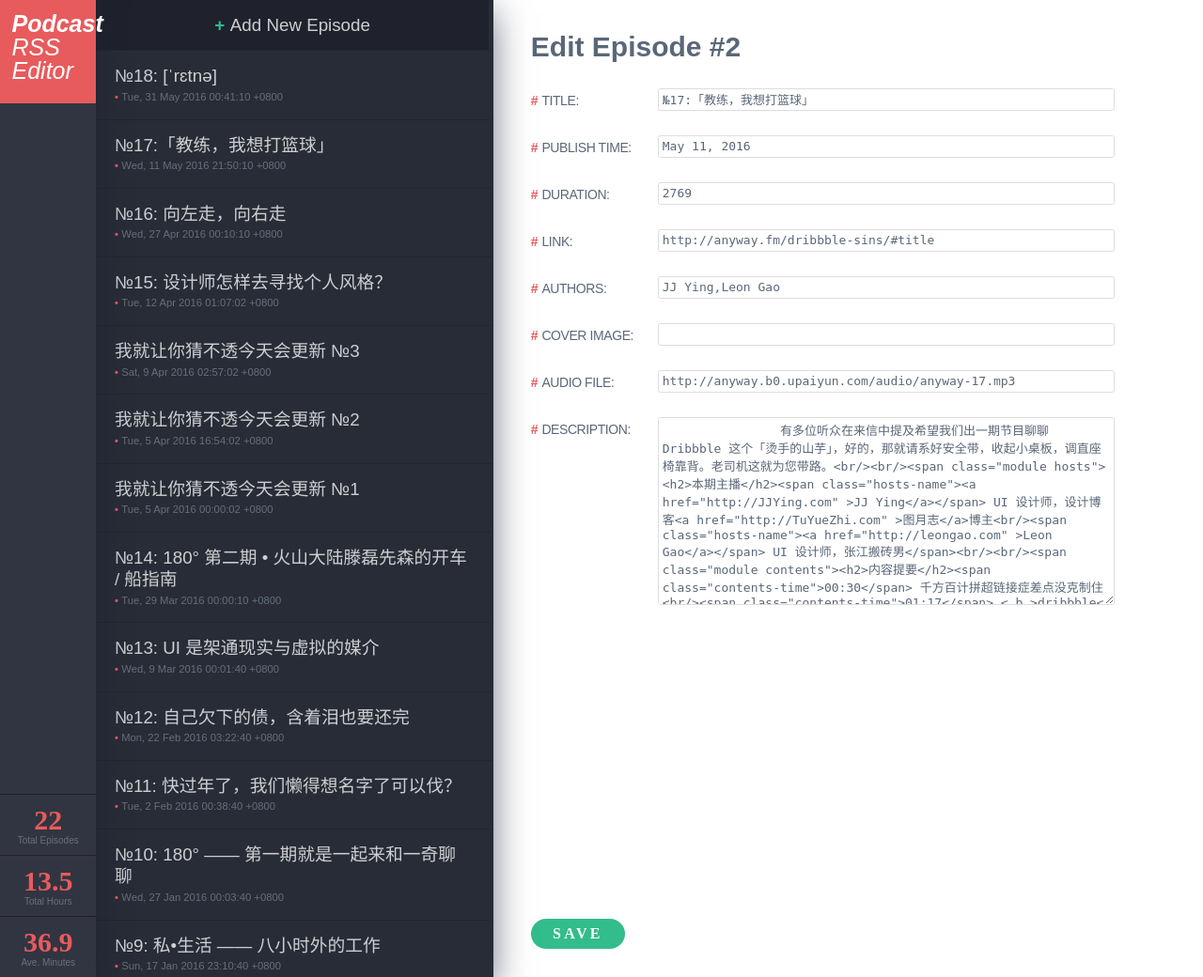
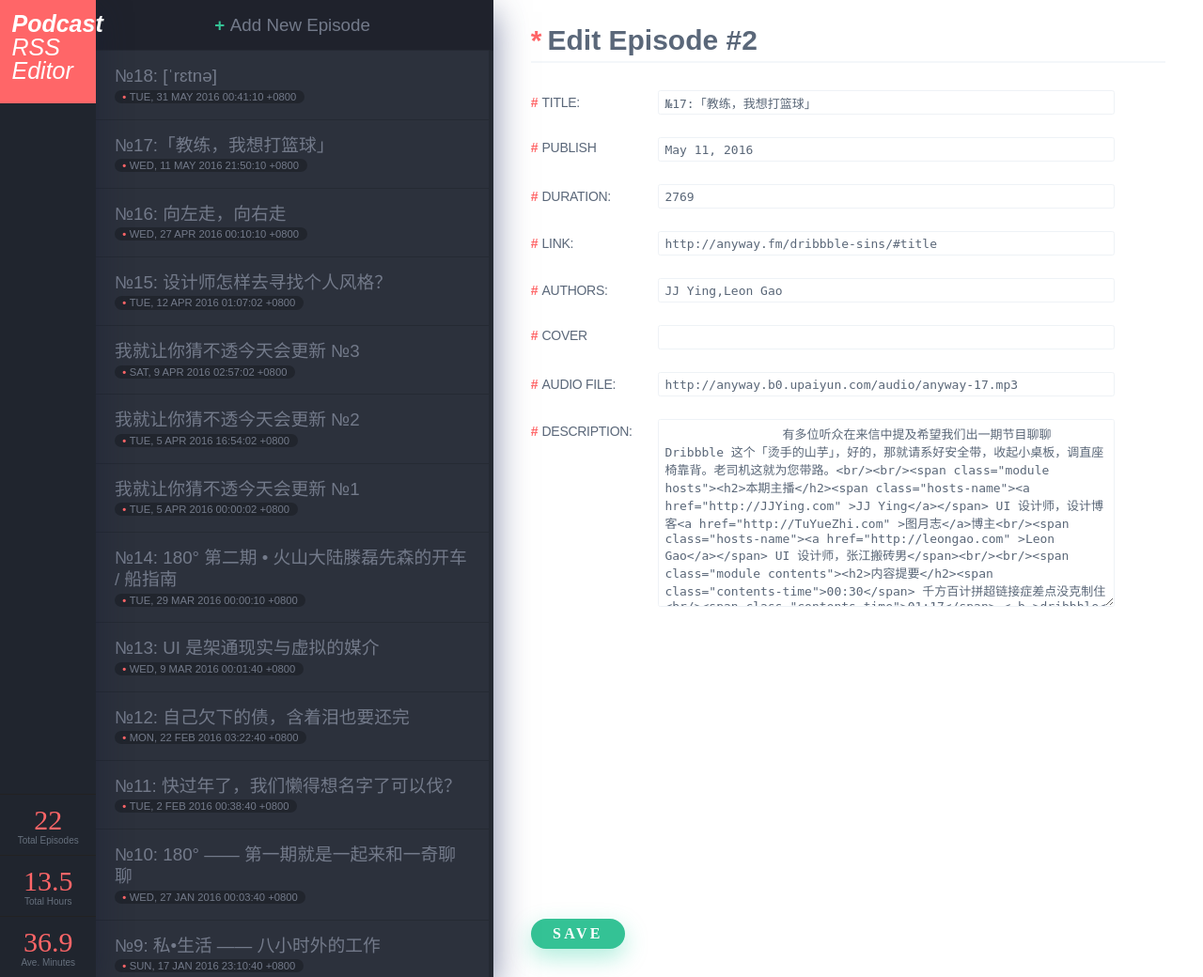
Before and after one commit to JJYing/Podcast-RSS-Editor, a PHP site: page /?ep=1 in a window 1280 px wide. Shown: the whole page at 94% size. Run offline with PHP 8.4, Linux system fonts and the light colour scheme; data that the repository does not hold is empty.

Commit message:
Style Update

```diff
--- a/styles.css
+++ b/styles.css
@@ -31,7 +31,7 @@ input{
 }
 /*~Nav*/
 nav{
-	background: #313541;
+	background: #20252e;
 	width: 8%;
 	height: 100%;
 	position: fixed;
@@ -45,7 +45,7 @@ nav{
 	font-size: 2.5em;
 	font-weight: 100;
 	width: 100%;
-	background: #e85b5d;
+	background: #ff6668;
 	padding: .5em;
 	display: block;
 	height: 110px;
@@ -67,11 +67,12 @@ nav{
 	border-top: 1px solid #222;
 	text-align: center;
 	line-height: 1.1;
+	font-weight: 400;
 }
 .dashboard strong{
-	font-weight: 700;
+	font-weight: 100;
 	font-size: 3em;
-	color: #e85b5d;
+	color: #ff6668;
 	font-family: 'Avenir Next Condensed';
 }
 /*~Item List*/
@@ -81,31 +82,37 @@ aside{
 	height: 100%;
 	position: fixed;
 	overflow: scroll;
+	overflow-x: auto;
 	left: 8%;
 	z-index: 900;
-	box-shadow: 0px 13px 35px rgba(25,31,54,0.6);
+	box-shadow: 0px 13px 35px rgba(41,54,105,0.6);
 }
 .item{
-	background: #282c37;
+	background: #2c313c;
 	font-size: 1.5em;
 	display: block;
 	font-weight: 700;
 	line-height: 1.25;
 	display: block;
 	padding: 1em 1.3em;
-	border-bottom: 1px solid #222630;
-	border-right: 5px solid #282c37;
+	border-bottom: 1px solid #252a33;
+	border-right: 5px solid #252a33;
 	cursor: pointer;
 	-webkit-transition: all .1s ease-in;
 }
+.item.highlight{
+	background: #222730;
+	border-right: 5px solid #171922;
+}
 .item:hover{
-	background: #33bc8c;
+	background: #34c295;
 	border-right: 5px solid #3ee6ab;
-	border-bottom: 1px solid #33bc8c;
+	border-bottom: 1px solid #34c295;
 }
 .add-new-item{
 	text-align: center;
 	background: #1f222c;
+	border-right: 5px solid #1f222c;
 }
 .add-new-item h1{
 	font-weight: 100;
@@ -113,7 +120,7 @@ aside{
 .add-new-item h1:before{
 	content: "+";
 	font-weight: 900;
-	color: #33bc8c;
+	color: #34c295;
 	margin: 0 .3em 0 0;
 }
 .item:hover h1,
@@ -123,21 +130,29 @@ aside{
 }
 h1{
 	font-size: 1.25em;
-	color: #cecfd1;
+	color: #737a8a;
 	font-weight: 400;
 	-webkit-transition: all .1s ease-in;
 }
+.item.highlight h1{
+	font-weight: 900;
+	color: #cecfd1;
+}
 .item-date{
 	font-size: .75em;
-	color: #656f7c;
+	color: #737a8a;
+	background: rgba(0, 0, 0, .25);
+	padding: .1em .75em;
+	border-radius: 1em;
 	font-weight: 300;
+	text-transform: uppercase;
 	-webkit-transition: all .1s ease-in;
 }
 .item-date:before{
-content: "•";
-font-weight: 900;
-color: #e85b5d;
-margin: 0 .3em 0 0;
+	content: "•";
+	font-weight: 900;
+	color: #ff6668;
+	margin: 0 .3em 0 0;
 }
 /* Edit Panel */
 .panel{
@@ -157,6 +172,15 @@ margin: 0 .3em 0 0;
 }
 h2{
 	font-weight: 700;
+	line-height: 1.5em;
+	margin: 0 0 .5em;
+	border-bottom: 2px solid #f4f7fa;
+}
+h2:before{
+	content: "*";
+	font-weight: 900;
+	color: #ff6668;
+	margin: 0 .2em 0 0;
 }
 .edit-panel section{
 	width: 100%;
@@ -164,23 +188,30 @@ h2{
 	height: 50px;
 	line-height: 50px;
 	vertical-align: middle;
+	background: #fff;
 }
 h3{
 	display: inline-block;
-	width: 20%;
+	width: 18%;
 	padding: 0 1em 0 0;
 	font-weight: 100;
-	letter-spacing: -.03em;
+	letter-spacing: -.02em;
 	text-transform: uppercase;
 	font-size: .7em;
 	line-height: 50px;
 	vertical-align: middle;
+	-webkit-transition: all .1s ease-in;
 }
 h3:before{
 	content: "#";
 	padding: 0 .3em 0 0;
-	color: #e85b5d;
+	color: #ff6668;
 	font-weight: 700;
+	-webkit-transition: all .1s ease-in;
+}
+.edit-panel section:hover h3,
+.edit-panel section:hover h3:before{
+	color: #34c295;
 }
 .edit-panel .edit-date,
 .edit-panel .edit-duration{
@@ -190,9 +221,9 @@ h3:before{
 	height: 200px;
 }
 input[type=text],textarea{
-	border: 1px solid #ddd;
+	border: 1px solid #eef2f6;
 	color: #5a6778;
-	padding: .25em .3em;
+	padding: .35em .5em;
 	width: 72%;
 	float: right;
 	font-size: .8em;
@@ -200,12 +231,16 @@ input[type=text],textarea{
 	margin: 14px 8% 0 0;
 	font-family: monospace;
 }
+input[type=text]:hover,textarea:hover{
+	border: 1px solid #34c295;
+	background: #fefefe;
+}
 input[type=submit]{
 	width: 100px;
 	height: 32px;
 	font-size: 16px;
 	line-height: 32px;
-	background: #33bc8c;
+	background: #34c295;
 	color: #fff;
 	font-weight: 700;
 	font-family: "Source Sans Pro";
@@ -215,7 +250,9 @@ input[type=submit]{
 	text-transform: uppercase;
 	position: fixed;
 	bottom: 30px;
+	box-shadow: 0px 9px 25px rgba(26,204,156,0.35);
 }
 input[type=submit]:hover{
-	background: #e85b5d;
+	background: #ff6668;
+	box-shadow: 0px 9px 25px rgba(255,102,104,0.35);
 }
```
